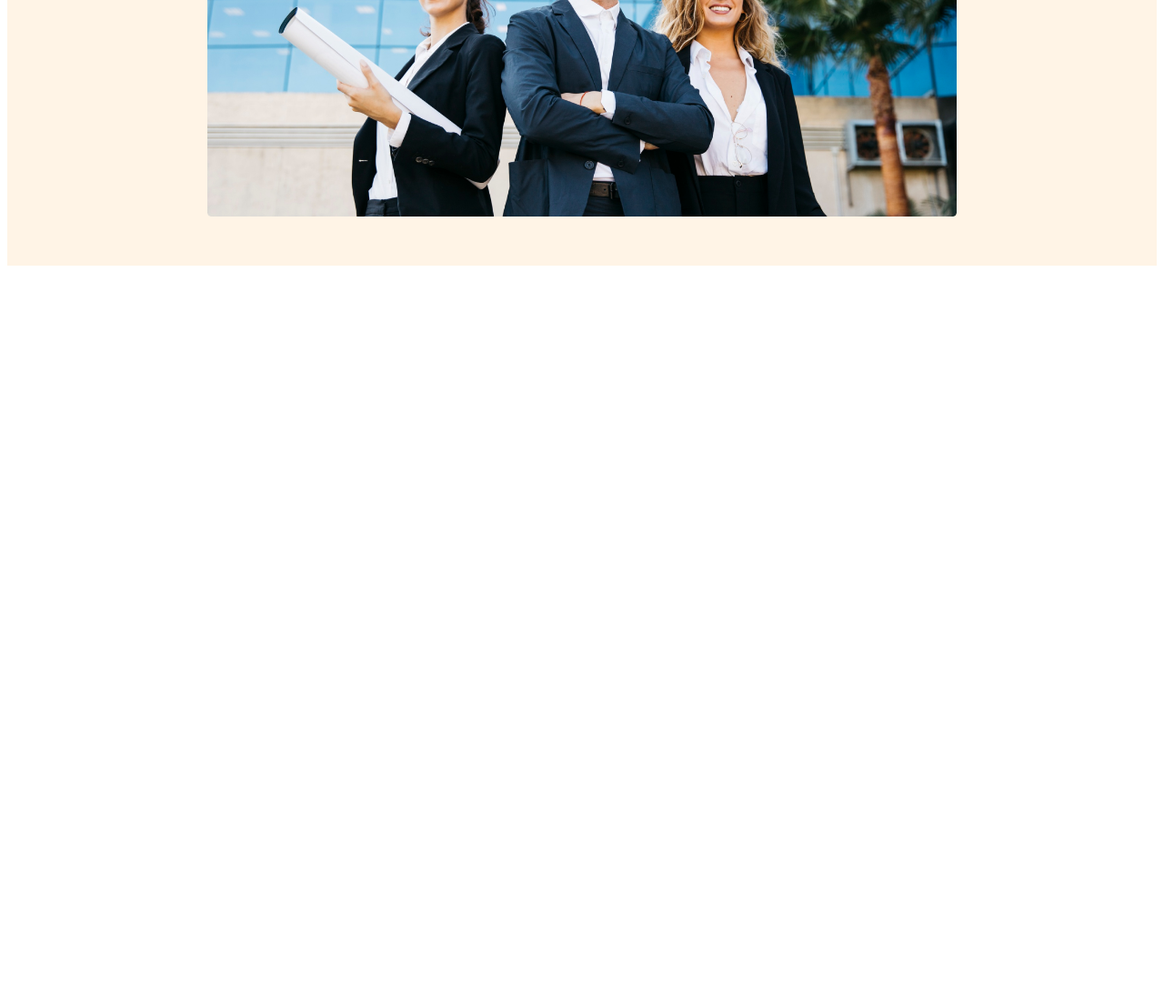
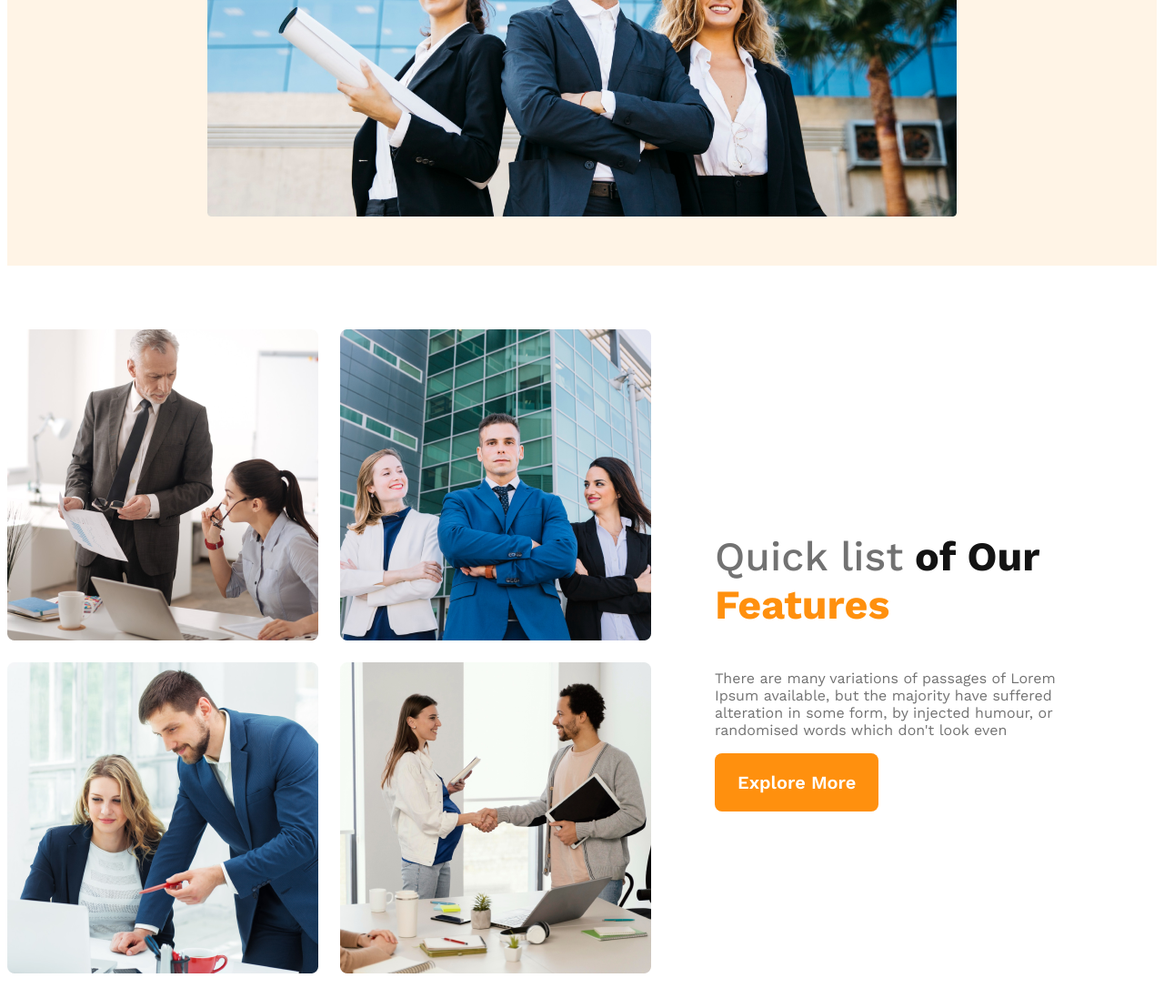
Before and after one commit to mmshafiqul/g3-architects-resources, a plain HTML site: page index.html in a window 1280 px wide. Shown: the part 744-1852 px from the top of the page at 91% size. Before the commit the page ends 1044 px from the top, so only its background shows below. Drawn offline with nearby package versions, Linux system fonts and the light colour scheme.

Commit message:
teams section done with responsive

```diff
--- a/index.html
+++ b/index.html
@@ -9,6 +9,7 @@
 </head>
 
 <body>
+    <!-- header started -->
     <header>
         <nav>
             <h3 class="nav-title">G3 Architects</h3>
@@ -23,7 +24,8 @@
             <div class="banner-content">
                 <h1 class="banner-title">Brand New Group of Architects
                 </h1>
-                <p class="banner-desc">There are many variations of passages of Lorem Ipsum available, but the majority have suffered alteration in some form, by injected humour, or randomised words which don't look even
+                <p class="text-light-gray">There are many variations of passages of Lorem Ipsum available, but the majority
+                    have suffered alteration in some form, by injected humour, or randomised words which don't look even
                 </p>
                 <button class="btn-primary">Explore More</button>
             </div>
@@ -34,8 +36,29 @@
 
 
     </header>
+    <!-- header ended -->
+    <main>
+        <!-- Teams section started -->
+        <section class="teams-container">
+            <div class="teams-img-container">
+                <img src="images/team1.png" alt="">
+                <img src="images/team2.png" alt="">
+                <img src="images/team3.png" alt="">
+                <img src="images/team4.png" alt="">
 
-    <main>
+            </div>
+
+            <div class="teams-content">
+                <h3 class="teams-title"> <span class="quick-list text-light-gray">Quick list</span>
+                <span class="of-our">of Our
+                </span>
+                <span class="text-features">Features</span></h3>
+                <p class="text-light-gray">There are many variations of passages of Lorem Ipsum available, but the majority
+                    have suffered alteration in some form, by injected humour, or randomised words which don't look even
+                </p>
+                <button class="btn-primary">Explore More</button>
+            </div>
+        </section>
 
     </main>
 
--- a/styles/architectes.css
+++ b/styles/architectes.css
@@ -3,6 +3,10 @@
 /* shared styles */
 * {
     font-family: 'Work Sans', sans-serif;
+    ;
+}
+.text-light-gray{
+    color: #727272;
 }
 
 .btn-primary {
@@ -63,13 +67,52 @@ nav li a {
     color: #131313;
 }
 
-.banner-desc {
-    color: #727272;
-}
 .banner img{
     margin-top: 25px;
     width: 100%;
 }
+
+
+/* main styles */
+main{
+    max-width: 1440px;
+    margin: 70px auto;
+}
+
+.teams-container{
+    display: flex;
+    align-items: center;
+}
+.teams-img-container{
+    display: grid;
+    grid-template-columns: repeat(2,1fr);
+    gap: 1.5rem;
+}
+.teams-content{
+    padding-left: 70px;
+    padding-right: 70px;
+}
+.teams-title{
+    font-size: 2.8rem;
+}
+.teams-title .quick-list{
+    color: #727272;
+    font-weight: 500;
+
+}
+.teams-title .of-our{
+    color:#131313;
+    font-weight: 700;
+
+}
+.teams-title .text-features{
+    color: #FF900E;
+    font-weight: 700;
+
+}
+
+
+
 
 /* responsive media queries */
 /* mobile devices */
@@ -77,14 +120,20 @@ nav li a {
     header{
         padding: 20px;
     }
-    nav{
+    nav, .teams-container{
         flex-direction: column;
     }
+    .teams-img-container{
+        grid-template-columns: 1fr;
+    }
+    .teams-content{
+        padding-left: 20px;
+        padding-right: 20px;
 }
 
 /* tablet or medium devices */
 @media screen and (min-width:576px) and (max-width:960px) {
-    nav{
+    nav, .teams-container{
         flex-direction: column;
 
     }
```
